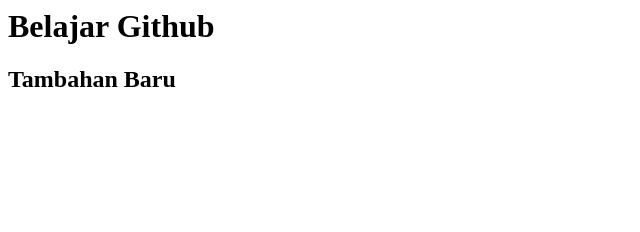
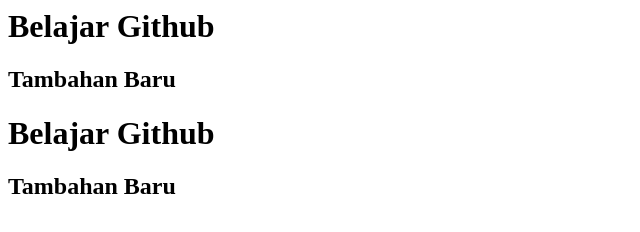
Before and after one commit to Heri98/Belajar-Github, a plain HTML site: page index.html in a window 1280 px wide. Shown: the whole page, without its empty margins (0-640 px from the left). Drawn offline with Linux system fonts and the light colour scheme.

Commit message:
tambahan perubahan dari github

```diff
--- a/index.html
+++ b/index.html
@@ -1,2 +1,4 @@
 <h1>Belajar Github</h1>
 <h2>Tambahan Baru</h2>
+<h1>Belajar Github</h1>
+<h2>Tambahan Baru</h2>
```
